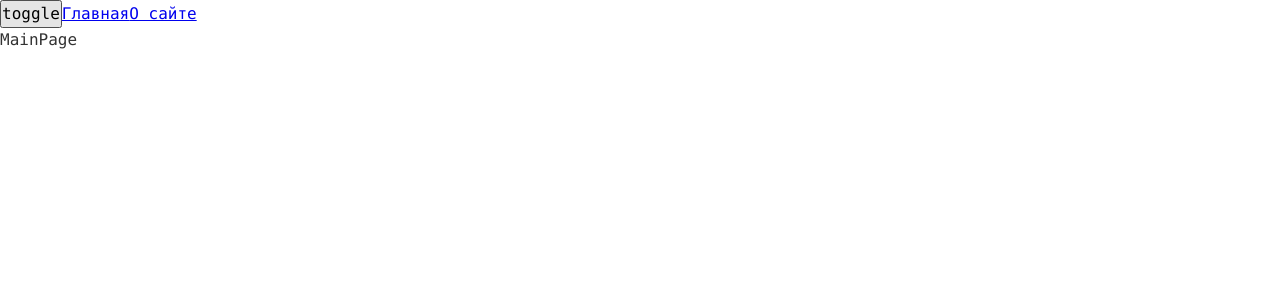
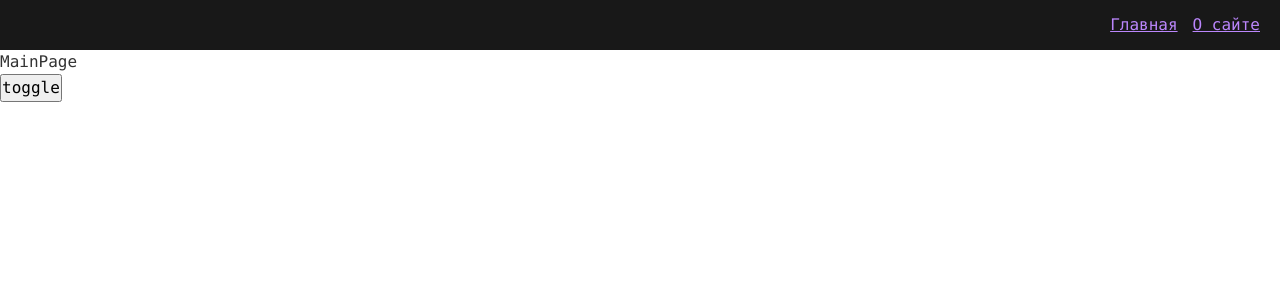
Before and after one commit to mirzoibodullaev/production-project, a React app: page / in a window 1280 px wide. Shown: the top 300 px of the page. Built offline with nearby package versions, Linux system fonts and the light colour scheme.

Commit message:
feat: add AppLink UI and Navbar

```diff
--- a/src/app/App.tsx
+++ b/src/app/App.tsx
@@ -1,7 +1,7 @@
-import { Link } from "react-router-dom";
 import { useTheme } from "./providers/ThemeProvider";
 import { classNames } from "shared/lib/classNames/classNames";
 import { AppRouter } from "./providers/router";
+import { Navbar } from "widgets/Navbar";
 
 import "./styles/index.scss";
 
@@ -9,10 +9,9 @@ export const App = () => {
     const { theme, toggleTheme } = useTheme();
     return (
         <div className={classNames("app", {}, [theme])}>
+            <Navbar />
+            <AppRouter />
             <button onClick={toggleTheme}>toggle</button>
-            <Link to={"/"}>Главная</Link>
-            <Link to={"/about"}>О сайте</Link>
-            <AppRouter />
         </div>
     );
 };
--- a/src/app/styles/themes/dark.scss
+++ b/src/app/styles/themes/dark.scss
@@ -1,6 +1,10 @@
 .app.dark {
     --bg-color: #181818;
+    --inverted-bg-color: #ffffff;
 
     --primary-color: #bb86fc;
     --secondary-color: #03dac6;
+
+    --inverted-primary-color: #333333;
+    --inverted-secondary-color: #666666;
 }
--- a/src/app/styles/themes/light.scss
+++ b/src/app/styles/themes/light.scss
@@ -1,6 +1,10 @@
 .app.light {
     --bg-color: #ffffff;
+    --inverted-bg-color: #181818;
 
     --primary-color: #333333;
     --secondary-color: #666666;
+
+    --inverted-primary-color: #bb86fc;
+    --inverted-secondary-color: #03dac6;
 }
--- a/src/app/styles/variables/global.scss
+++ b/src/app/styles/variables/global.scss
@@ -8,4 +8,6 @@
     --font-size-l: 24px;
     --font-line-l: 32px;
     --font-l: var(--font-size-l) / var(--font-line-l) var(--font-family-main);
+
+    --navbar-height: 50px;
 }
--- a/src/shared/lib/classNames/classNames.ts
+++ b/src/shared/lib/classNames/classNames.ts
@@ -1,9 +1,9 @@
-type Mods = Record<string, boolean | string | undefined>;
+export type Mods = Record<string, boolean | string | undefined>;
 
 export function classNames(
     cls: string,
     mods: Mods = {},
-    additional: string[] = []
+    additional: Array<string | undefined> = []
 ): string {
     return [
         cls,
--- /dev/null
+++ b/src/shared/ui/AppLink/ui/AppLink.module.scss
@@ -0,0 +1,11 @@
+.AppLink {
+    color: var(--primary-color);
+}
+
+.primary {
+    color: var(--primary-color);
+}
+
+.secondary {
+    color: var(--inverted-primary-color);
+}
--- /dev/null
+++ b/src/shared/ui/AppLink/ui/AppLink.tsx
@@ -0,0 +1,32 @@
+import { Link, LinkProps } from "react-router-dom";
+import { classNames } from "shared/lib/classNames/classNames";
+import cls from "./AppLink.module.scss";
+
+export enum AppLinkTheme {
+    PRIMARY = "primary",
+    SECONDARY = "secondary",
+}
+
+interface AppLinkProps extends LinkProps {
+    className?: string;
+    theme?: AppLinkTheme;
+}
+
+export const AppLink = (props: AppLinkProps) => {
+    const {
+        to,
+        className,
+        children,
+        theme = AppLinkTheme.PRIMARY,
+        ...otherProps
+    } = props;
+    return (
+        <Link
+            to={to}
+            className={classNames(cls.AppLink, {}, [className, cls[theme]])}
+            {...otherProps}
+        >
+            {children}
+        </Link>
+    );
+};
--- /dev/null
+++ b/src/widgets/Navbar/index.ts
@@ -0,0 +1,3 @@
+import { Navbar } from "./ui/Navbar";
+
+export { Navbar };
--- /dev/null
+++ b/src/widgets/Navbar/ui/Navbar.module.scss
@@ -0,0 +1,16 @@
+.navbar {
+    width: 100%;
+    height: var(--navbar-height);
+    background-color: var(--inverted-bg-color);
+    display: flex;
+    align-items: center;
+    padding: 20px;
+}
+
+.links {
+    margin-left: auto;
+}
+
+.mainLink {
+    margin-right: 15px;
+}
--- /dev/null
+++ b/src/widgets/Navbar/ui/Navbar.tsx
@@ -0,0 +1,26 @@
+import { AppLink, AppLinkTheme } from "shared/ui/AppLink/ui/AppLink";
+import { classNames } from "shared/lib/classNames/classNames";
+import cls from "./Navbar.module.scss";
+
+interface NavbarProps {
+    className?: string;
+}
+
+export const Navbar = ({ className }: NavbarProps) => {
+    return (
+        <div className={classNames(cls.navbar, {}, [className])}>
+            <div className={cls.links}>
+                <AppLink
+                    theme={AppLinkTheme.SECONDARY}
+                    to={"/"}
+                    className={cls.mainLink}
+                >
+                    Главная
+                </AppLink>
+                <AppLink theme={AppLinkTheme.SECONDARY} to={"/about"}>
+                    О сайте
+                </AppLink>
+            </div>
+        </div>
+    );
+};
```
Also changed, not shown: src/shared/ui/AppLink/index.ts (added).
